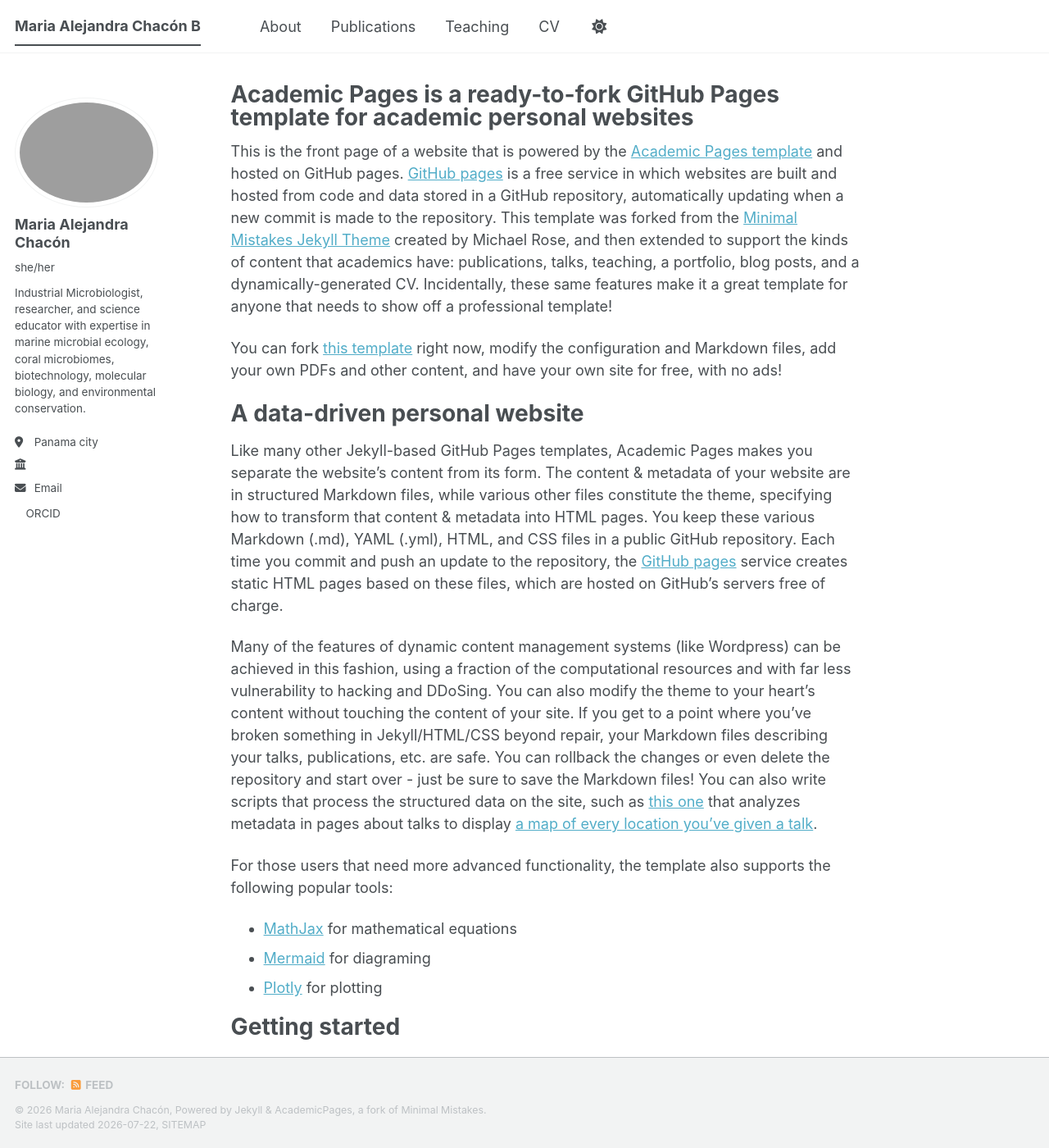
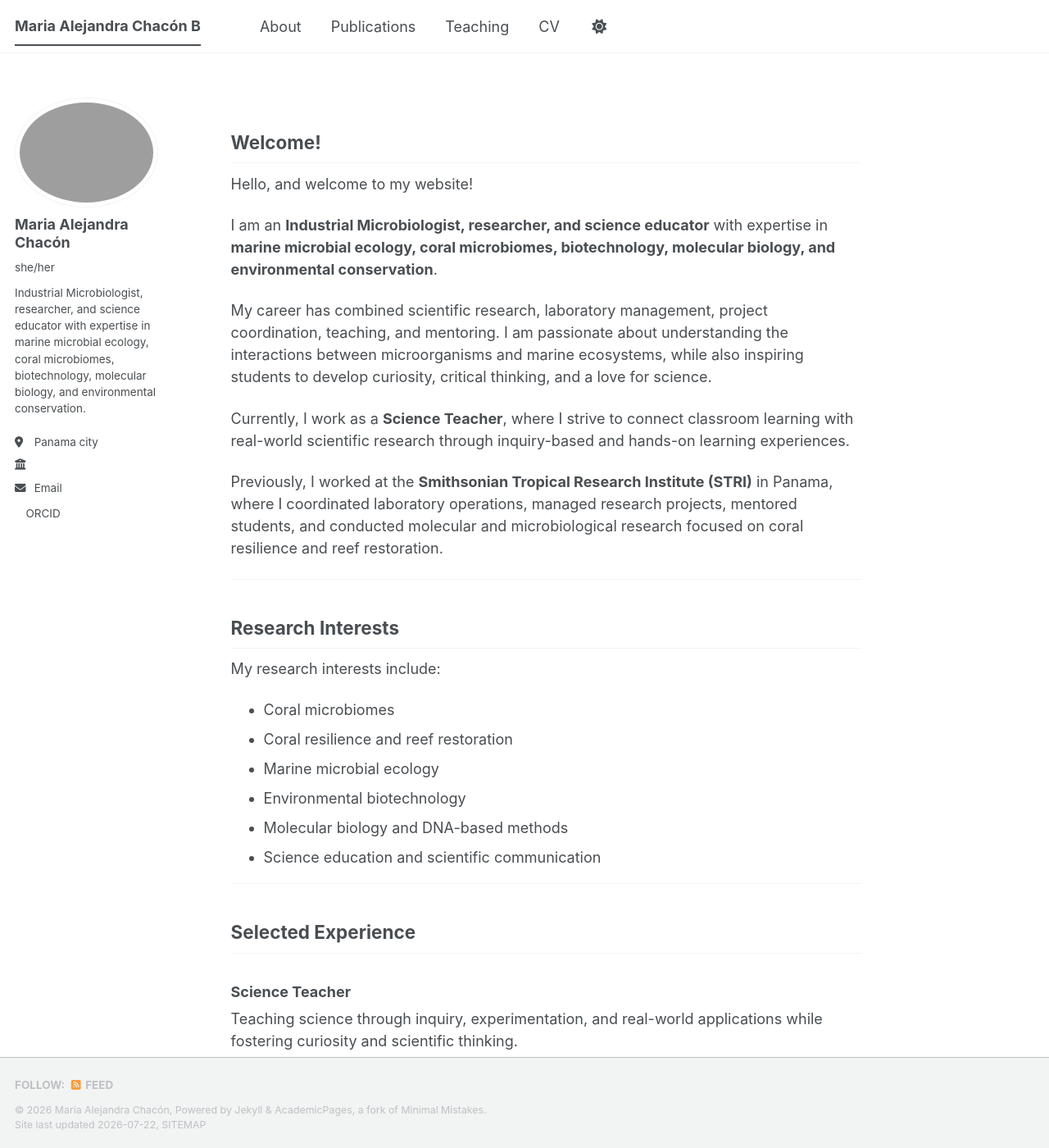
Before and after one commit to mariachacon6/mariachacon6.github.io, a Jekyll site: the page built from _pages/about.md, in a window 1280 px wide and 1400 px high. Shown: the whole window at 82% size. Built offline with Jekyll 4.4.1, drawn with Linux system fonts in a browser that asks for light colours; a style sheet for code colours, icons or effects is not loaded; some of the changed text lies outside the part shown.

Commit message:
Update about.md

```diff
--- a/_pages/about.md
+++ b/_pages/about.md
@@ -1,56 +1,62 @@
 ---
 permalink: /
-title: "Academic Pages is a ready-to-fork GitHub Pages template for academic personal websites"
+title: ""
 author_profile: true
 redirect_from:
   - /about/
   - /about.html
 ---
 
-This is the front page of a website that is powered by the [Academic Pages template](https://github.com/academicpages/academicpages.github.io) and hosted on GitHub pages. [GitHub pages](https://pages.github.com) is a free service in which websites are built and hosted from code and data stored in a GitHub repository, automatically updating when a new commit is made to the repository. This template was forked from the [Minimal Mistakes Jekyll Theme](https://mmistakes.github.io/minimal-mistakes/) created by Michael Rose, and then extended to support the kinds of content that academics have: publications, talks, teaching, a portfolio, blog posts, and a dynamically-generated CV. Incidentally, these same features make it a great template for anyone that needs to show off a professional template!
+## Welcome!
 
- You can fork [this template](https://github.com/academicpages/academicpages.github.io) right now, modify the configuration and Markdown files, add your own PDFs and other content, and have your own site for free, with no ads!
+Hello, and welcome to my website!
 
-A data-driven personal website
-======
-Like many other Jekyll-based GitHub Pages templates, Academic Pages makes you separate the website's content from its form. The content & metadata of your website are in structured Markdown files, while various other files constitute the theme, specifying how to transform that content & metadata into HTML pages. You keep these various Markdown (.md), YAML (.yml), HTML, and CSS files in a public GitHub repository. Each time you commit and push an update to the repository, the [GitHub pages](https://pages.github.com/) service creates static HTML pages based on these files, which are hosted on GitHub's servers free of charge.
+I am an **Industrial Microbiologist, researcher, and science educator** with expertise in **marine microbial ecology, coral microbiomes, biotechnology, molecular biology, and environmental conservation**.
 
-Many of the features of dynamic content management systems (like Wordpress) can be achieved in this fashion, using a fraction of the computational resources and with far less vulnerability to hacking and DDoSing. You can also modify the theme to your heart's content without touching the content of your site. If you get to a point where you've broken something in Jekyll/HTML/CSS beyond repair, your Markdown files describing your talks, publications, etc. are safe. You can rollback the changes or even delete the repository and start over - just be sure to save the Markdown files! You can also write scripts that process the structured data on the site, such as [this one](https://github.com/academicpages/academicpages.github.io/blob/master/talkmap.ipynb) that analyzes metadata in pages about talks to display [a map of every location you've given a talk](https://academicpages.github.io/talkmap.html).
+My career has combined scientific research, laboratory management, project coordination, teaching, and mentoring. I am passionate about understanding the interactions between microorganisms and marine ecosystems, while also inspiring students to develop curiosity, critical thinking, and a love for science.
 
-For those users that need more advanced functionality, the template also supports the following popular tools:
-- [MathJax](https://www.mathjax.org/) for mathematical equations
-- [Mermaid](https://mermaid.js.org/) for diagraming
-- [Plotly](https://plotly.com/javascript/) for plotting
+Currently, I work as a **Science Teacher**, where I strive to connect classroom learning with real-world scientific research through inquiry-based and hands-on learning experiences.
 
-Getting started
-======
-1. Register a GitHub account if you don't have one and confirm your e-mail (required!)
-1. Fork [this template](https://github.com/academicpages/academicpages.github.io) by clicking the "Use this template" button in the top right.
-1. Go to the repository's settings (rightmost item in the tabs that start with "Code", should be below "Unwatch"). Rename the repository "[your GitHub username].github.io", which will also be your website's URL.
-1. Set site-wide configuration and create content & metadata (see below -- also see [this set of diffs](https://archive.is/3TPas) showing what files were changed to set up [an example site](https://getorg-testacct.github.io) for a user with the username "getorg-testacct")
-1. Upload any files (like PDFs, .zip files, etc.) to the files/ directory. They will appear at https://[your GitHub username].github.io/files/example.pdf.
-1. Check status by going to the repository settings, in the "GitHub pages" section
+Previously, I worked at the **Smithsonian Tropical Research Institute (STRI)** in Panama, where I coordinated laboratory operations, managed research projects, mentored students, and conducted molecular and microbiological research focused on coral resilience and reef restoration.
 
-Site-wide configuration
-------
-The main configuration file for the site is in the base directory in [_config.yml](https://github.com/academicpages/academicpages.github.io/blob/master/_config.yml), which defines the content in the sidebars and other site-wide features. You will need to replace the default variables with ones about yourself and your site's github repository. The configuration file for the top menu is in [_data/navigation.yml](https://github.com/academicpages/academicpages.github.io/blob/master/_data/navigation.yml). For example, if you don't have a portfolio or blog posts, you can remove those items from that navigation.yml file to remove them from the header.
+---
 
-Create content & metadata
-------
-For site content, there is one Markdown file for each type of content, which are stored in directories like _publications, _talks, _posts, _teaching, or _pages. For example, each talk is a Markdown file in the [_talks directory](https://github.com/academicpages/academicpages.github.io/tree/master/_talks). At the top of each Markdown file is structured data in YAML about the talk, which the theme will parse to do lots of cool stuff. The same structured data about a talk is used to generate the list of talks on the [Talks page](https://academicpages.github.io/talks), each [individual page](https://academicpages.github.io/talks/2012-03-01-talk-1) for specific talks, the talks section for the [CV page](https://academicpages.github.io/cv), and the [map of places you've given a talk](https://academicpages.github.io/talkmap.html) (if you run this [python file](https://github.com/academicpages/academicpages.github.io/blob/master/talkmap.py) or [Jupyter notebook](https://github.com/academicpages/academicpages.github.io/blob/master/talkmap.ipynb), which creates the HTML for the map based on the contents of the _talks directory).
+## Research Interests
 
-**Markdown generator**
+My research interests include:
 
-The repository includes [a set of Jupyter notebooks](https://github.com/academicpages/academicpages.github.io/tree/master/markdown_generator
-) that converts a CSV containing structured data about talks or presentations into individual Markdown files that will be properly formatted for the Academic Pages template. The sample CSVs in that directory are the ones I used to create my own personal website at stuartgeiger.com. My usual workflow is that I keep a spreadsheet of my publications and talks, then run the code in these notebooks to generate the Markdown files, then commit and push them to the GitHub repository.
+- Coral microbiomes
+- Coral resilience and reef restoration
+- Marine microbial ecology
+- Environmental biotechnology
+- Molecular biology and DNA-based methods
+- Science education and scientific communication
 
-How to edit your site's GitHub repository
-------
-Many people use a git client to create files on their local computer and then push them to GitHub's servers. If you are not familiar with git, you can directly edit these configuration and Markdown files directly in the github.com interface. Navigate to a file (like [this one](https://github.com/academicpages/academicpages.github.io/blob/master/_talks/2012-03-01-talk-1.md) and click the pencil icon in the top right of the content preview (to the right of the "Raw | Blame | History" buttons). You can delete a file by clicking the trashcan icon to the right of the pencil icon. You can also create new files or upload files by navigating to a directory and clicking the "Create new file" or "Upload files" buttons.
+---
 
-Example: editing a Markdown file for a talk
-![Editing a Markdown file for a talk](/images/editing-talk.png)
+## Selected Experience
 
-For more info
-------
-More info about configuring Academic Pages can be found in [the guide](https://academicpages.github.io/markdown/), the [growing wiki](https://github.com/academicpages/academicpages.github.io/wiki), and you can always [ask a question on GitHub](https://github.com/academicpages/academicpages.github.io/discussions). The [guides for the Minimal Mistakes theme](https://mmistakes.github.io/minimal-mistakes/docs/configuration/) (which this theme was forked from) might also be helpful.
+### Science Teacher
+Teaching science through inquiry, experimentation, and real-world applications while fostering curiosity and scientific thinking.
+
+### Smithsonian Tropical Research Institute (STRI)
+
+Researcher and Laboratory Manager working on coral microbiomes, molecular ecology, laboratory management, mentoring, and international collaborative research.
+
+### Previous Research
+
+My previous research has explored:
+
+- Coral-associated microbial communities
+- Deep-sea fungal diversity
+- Environmental biotechnology
+- Sustainable microbial applications for agriculture
+- DNA sequencing and molecular ecology
+
+---
+
+## Collaboration
+
+I enjoy collaborating with researchers, educators, and students who are passionate about marine science, microbiology, conservation, and science education.
+
+Thank you for visiting my website!
```
